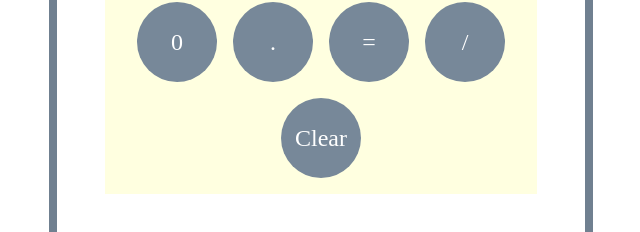
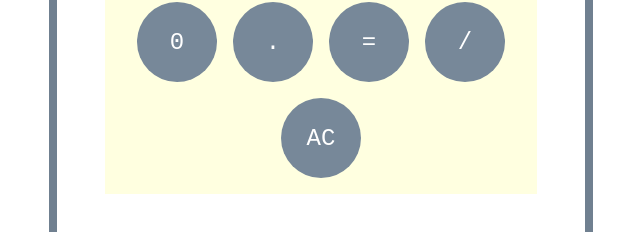
Before and after one commit to rnslepw/calculator, a plain HTML site: page index.html in a window 1280 px wide. Shown: the part 470-702 px from the top of the page, 319-959 px from the left. Drawn offline with Linux system fonts and the light colour scheme.

Commit message:
Change fonts

```diff
--- a/index.html
+++ b/index.html
@@ -27,7 +27,7 @@
       <div class="num">.</div>
       <div class="equal">=</div>
       <div class="operand">/</div>
-      <div class="clear">Clear</div>
+      <div class="clear">AC</div>
     </div>
   </div>
 </body>
--- a/styles.css
+++ b/styles.css
@@ -2,6 +2,7 @@ body {
   display: flex;
   align-items: center;
   justify-content: center;
+  font-family: 'Courier New', Courier, monospace;
 }
 
 .calculator {
```
